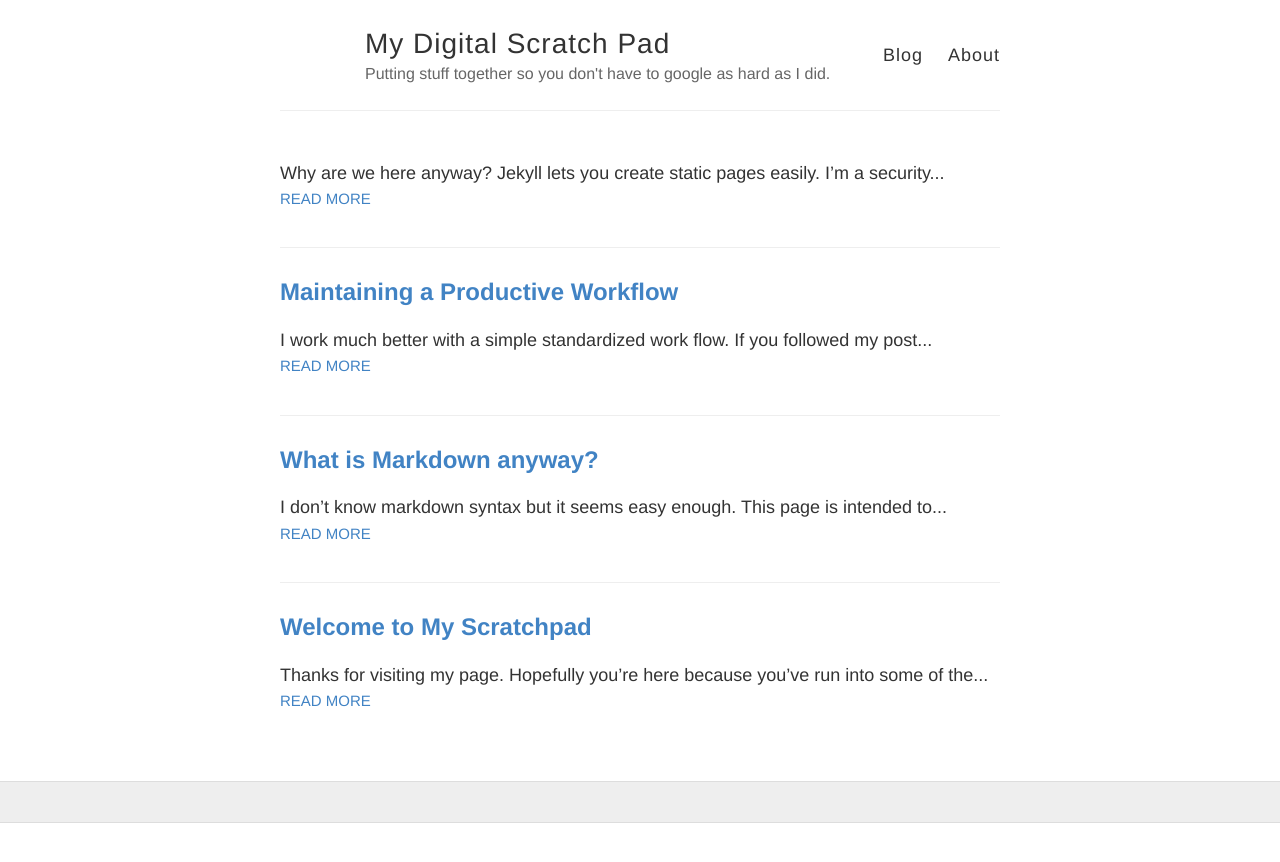
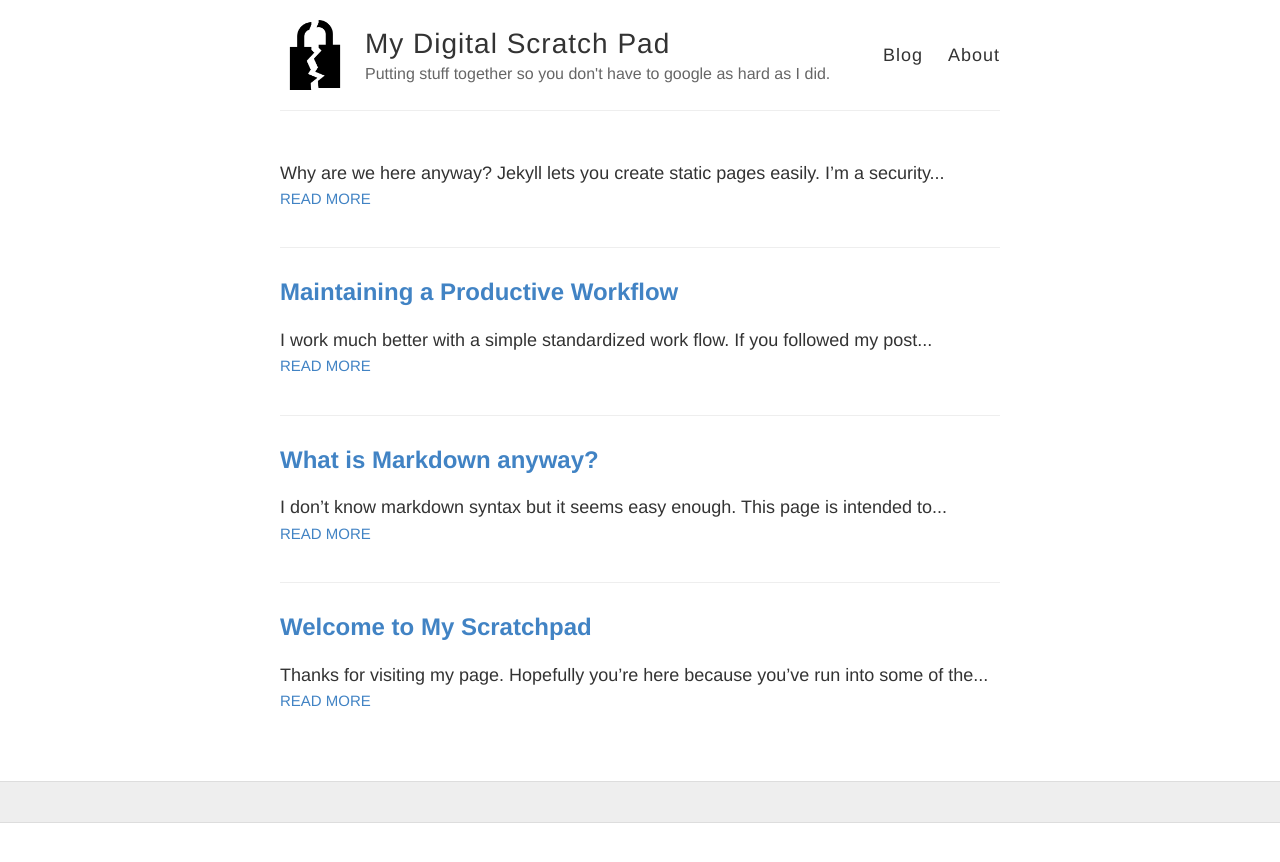
Before and after one commit to remotephone/blog.rmtph.one, a Jekyll site: the page built from index.html, in a window 1280 px wide. Shown: the top 862 px of the page. Built offline with Jekyll 4.4.1, drawn with Linux system fonts in a browser that asks for light colours; the list of posts is cut into pages by our own code.

Commit message:
adding avatar file

```diff
--- a/_config.yml
+++ b/_config.yml
@@ -43,4 +43,4 @@ paginate_path: "page:num"
 #create excerpts in site http://www.seanbuscay.com/blog/jekyll-teaser-pager-and-read-more/
 #excerpt_separator: <!--more-->
 
-avatar:
+avatar: https://remotephone.github.io/images/52774.png
```
